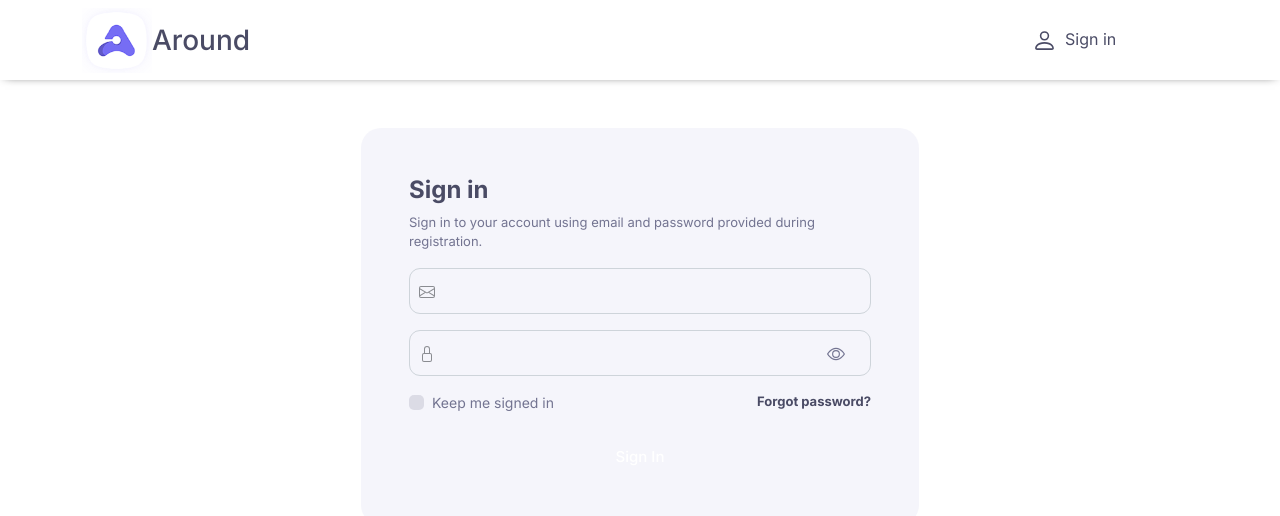
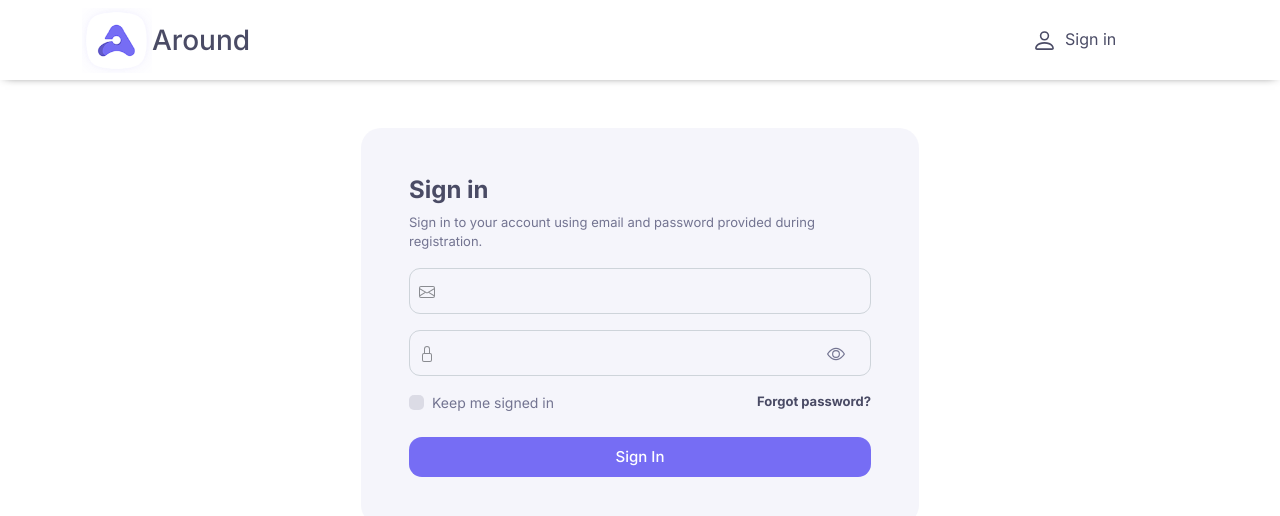
Before and after one commit to AhmedMuhammed7/Around, a React (Create React App) app: page /signin in a window 1280 px wide. Shown: the top 516 px of the page. Built offline with nearby package versions, Linux system fonts and the light colour scheme.

Commit message:
Fix buttons colors

```diff
--- a/src/css/scss/components/_buttons.scss
+++ b/src/css/scss/components/_buttons.scss
@@ -14,9 +14,9 @@
   padding: 13px 25px;
   border-radius: 13px;
   color: $color-white !important;
-  background-color: $color-purple-2;
+  background-color: $color-purple-2 !important;
   @include color-hover($color-purple-4, $color-white);
-  border: $border-width solid transparent;
+  border: $border-width solid transparent !important;
 }
 .btn-two {
   @extend %btn;
```
